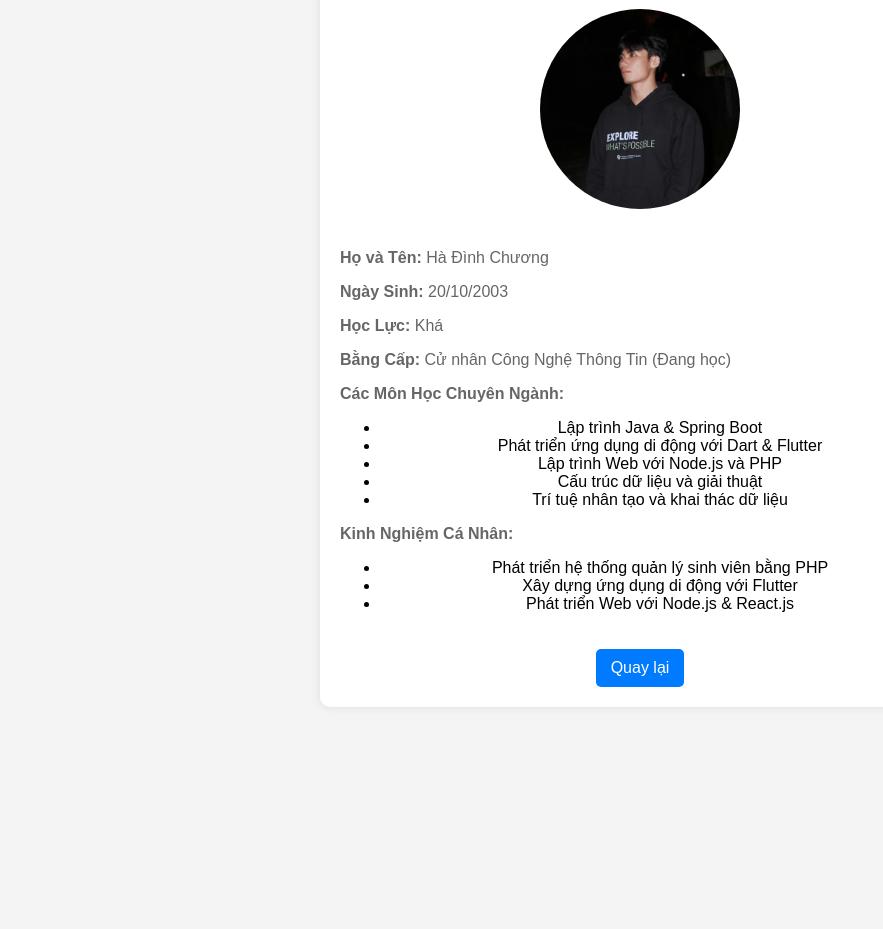
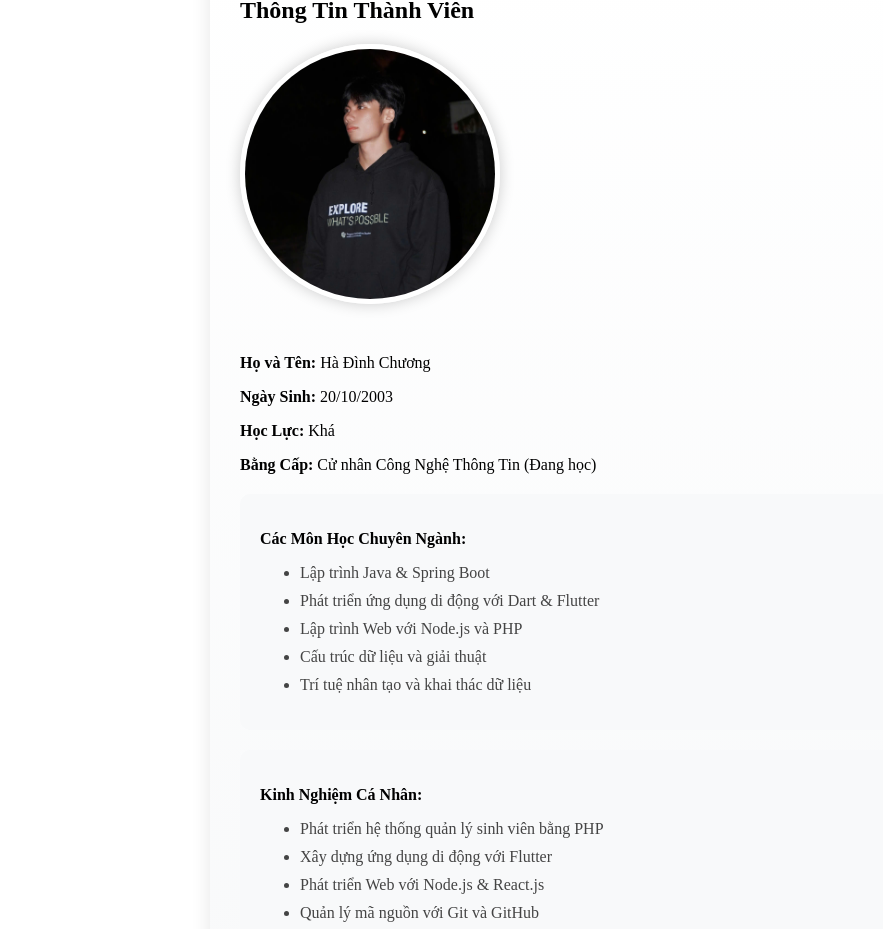
Before and after one commit to tranbao21dthb2/Nhom2.io, a plain HTML site: page chuong.html in a window 1280 px wide. Shown: the part 129-1058 px from the top of the page, without its empty margins (0-883 px from the left). Before the commit the page ends 886 px from the top, so only its background shows below. Drawn offline with Linux system fonts and the light colour scheme.

Commit message:
Cập nhật giao diện và thông tin profile

```diff
--- a/chuong.html
+++ b/chuong.html
@@ -1,47 +1,42 @@
 <!DOCTYPE html>
 <html lang="vi">
 <head>
-    <meta charset="UTF-8">
-    <meta name="viewport" content="width=device-width, initial-scale=1.0">
-    <title>Thông Tin Thành Viên</title>
+    // ... existing code ...
     <style>
-        body {
-            font-family: Arial, sans-serif;
-            text-align: center;
-            background-color: #f4f4f4;
+
+        .container {
+            max-width: 800px;  /* Tăng độ rộng container */
+            margin: 50px auto;
+            background: linear-gradient(to bottom, #ffffff, #f8f9fa);
+            padding: 30px;
+            border-radius: 15px;
+            box-shadow: 0px 0px 20px rgba(0, 0, 0, 0.1);
         }
-        .container {
-            max-width: 600px;
-            margin: 50px auto;
-            background: white;
+
+        img {
+            width: 250px;  /* Tăng kích thước ảnh */
+            height: 250px;
+            border-radius: 50%;
+            margin-bottom: 30px;
+            border: 5px solid #fff;
+            box-shadow: 0 0 15px rgba(0,0,0,0.2);
+        }
+
+        ul {
+            text-align: left;
+            padding-left: 40px;
+        }
+
+        li {
+            margin: 10px 0;
+            color: #444;
+        }
+
+        .skills-section {
+            background: #f8f9fa;
             padding: 20px;
             border-radius: 10px;
-            box-shadow: 0px 0px 10px rgba(0, 0, 0, 0.1);
-        }
-        img {
-            width: 200px;
-            height: 200px;
-            border-radius: 50%;
-            margin-bottom: 20px;
-        }
-        h2 {
-            color: #333;
-        }
-        p {
-            color: #666;
-            text-align: left;
-        }
-        .back-button {
-            display: inline-block;
-            margin-top: 20px;
-            padding: 10px 15px;
-            background-color: #007bff;
-            color: white;
-            text-decoration: none;
-            border-radius: 5px;
-        }
-        .back-button:hover {
-            background-color: #0056b3;
+            margin: 20px 0;
         }
     </style>
 </head>
@@ -53,6 +48,8 @@
         <p><strong>Ngày Sinh:</strong> 20/10/2003</p>
         <p><strong>Học Lực:</strong> Khá</p>
         <p><strong>Bằng Cấp:</strong> Cử nhân Công Nghệ Thông Tin (Đang học)</p>
+
+        <div class="skills-section">
             <p><strong>Các Môn Học Chuyên Ngành:</strong></p>
             <ul>
                 <li>Lập trình Java & Spring Boot</li>
@@ -61,12 +58,19 @@
                 <li>Cấu trúc dữ liệu và giải thuật</li>
                 <li>Trí tuệ nhân tạo và khai thác dữ liệu</li>
             </ul>
+        </div>
+
+        <div class="skills-section">
             <p><strong>Kinh Nghiệm Cá Nhân:</strong></p>
             <ul>
                 <li>Phát triển hệ thống quản lý sinh viên bằng PHP</li>
                 <li>Xây dựng ứng dụng di động với Flutter</li>
                 <li>Phát triển Web với Node.js & React.js</li>
+                <li>Quản lý mã nguồn với Git và GitHub</li>
+                <li>Làm việc nhóm và phát triển dự án theo phương pháp Agile</li>
             </ul>
+        </div>
+
         <a href="intro_nhom2.html" class="back-button">Quay lại</a>
     </div>
 </body>
```
Lines whose indentation alone changed are shown as unchanged.
